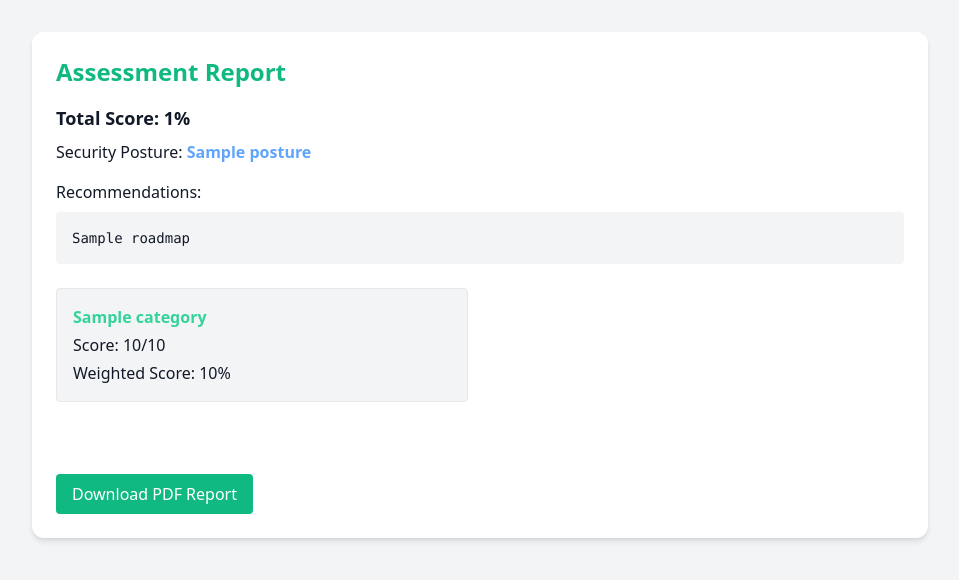
After one commit to vmvansh27/CyboSecure-project, a Flask app: template backend/templates/report.html in a window 1280 px wide. The commit adds this page. Shown: the top 580 px of the page, without its empty margins (160-1119 px from the left). Run offline with Flask 3, Linux system fonts and the light colour scheme; the template is opened without the code that fills it: most values are stand-ins (such as "Sample title", 1, 10 or a date in 2020).

Commit message:
Added report page

```diff
--- a/backend/app.py
+++ b/backend/app.py
@@ -1,4 +1,3 @@
-
 from flask import Flask, render_template, request, make_response
 from fpdf import FPDF
 import matplotlib.pyplot as plt
@@ -6,6 +5,7 @@ import matplotlib
 matplotlib.use('Agg')
 import io
 import os
+import json
 from waitress import serve
 
 app = Flask(__name__)
@@ -42,13 +42,7 @@ categories = {
     }
 }
 
-@app.route('/')
-def home():
-    return render_template('assessment.html')
-
-@app.route('/generate_report', methods=['POST'])
-def generate_report():
-    form = request.form
+def calculate_scores(form):
     total_weighted_score = 0
     category_results = {}
 
@@ -76,7 +70,64 @@ def generate_report():
         "Weak"
     )
 
-    # Pie chart generation
+    if posture == "Weak":
+        roadmap = (
+            "Long-Term (12-24 Months):\n"
+            "- Access & Endpoint Management:\n"
+            "  - Implement advanced IAM solutions, including Single Sign-On (SSO) and Privileged Access Management (PAM).\n"
+            "  - Deploy endpoint detection and response (EDR) solutions across all devices.\n"
+            "- Industry-Specific Controls:\n"
+            "  - Achieve relevant industry certifications (e.g., PCI DSS, HIPAA) based on sector requirements.\n"
+            "  - Regularly assess and update controls to align with evolving industry standards."
+        )
+    elif posture == "Moderate":
+        roadmap = (
+            "Mid-Term (6-12 Months):\n"
+            "- Operations & Infrastructure:\n"
+            "  - Establish comprehensive incident and change management processes.\n"
+            "  - Deploy intrusion prevention systems (IPS) and secure VPNs for remote access.\n"
+            "- Application & Data Security:\n"
+            "  - Integrate Web Application Firewalls (WAF) and Security Information and Event Management (SIEM) tools.\n"
+            "  - Ensure sensitive data is encrypted both at rest and in transit."
+        )
+    else:
+        roadmap = (
+            "Short-Term (0-6 Months):\n"
+            "- Governance & Compliance:\n"
+            "  - Appoint a Data Protection Officer (DPO) or Chief Information Security Officer (CISO).\n"
+            "  - Develop and implement a Cyber Crisis Management Plan (CCMP).\n"
+            "  - Ensure compliance with CERT-IN's 6-hour incident reporting requirement.\n"
+            "- Technical Controls:\n"
+            "  - Implement or enhance firewall configurations.\n"
+            "  - Automate patch management processes.\n"
+            "  - Enforce 2FA across all applications and endpoints."
+        )
+
+    return category_results, final_percentage, posture, roadmap
+
+@app.route('/')
+def home():
+    return render_template('assessment.html')
+
+@app.route('/generate_report', methods=['POST'])
+def generate_report():
+    form = request.form.to_dict()
+    category_results, final_percentage, posture, roadmap = calculate_scores(form)
+
+    return render_template('report.html',
+                           form=form,
+                        #    form_data=form,  # ✅ FIX: include form_data to be serialized in report.html
+                           category_results=category_results,
+                           final_percentage=final_percentage,
+                           posture=posture,
+                           roadmap=roadmap,
+                           scores=category_results)
+
+@app.route('/download', methods=['POST'])
+def download():
+    form = json.loads(request.form['form_data'])
+    category_results, final_percentage, posture, roadmap = calculate_scores(form)
+
     labels = ['Score Received', 'Score Missed']
     sizes = [final_percentage, 100 - final_percentage]
     colors = ['#00d15f', '#ff4c4c']
@@ -92,7 +143,6 @@ def generate_report():
     chart_stream.seek(0)
     plt.close()
 
-    # PDF report generation
     pdf = FPDF()
     pdf.add_page()
 
@@ -136,41 +186,6 @@ def generate_report():
     pdf.cell(200, 10, "Roadmap Recommendation", ln=True, align="L")
     pdf.ln(5)
     pdf.set_font("Arial", "", 12)
-
-    if posture == "Weak":
-        roadmap = (
-            "Long-Term (12-24 Months):\n"
-            "- Access & Endpoint Management:\n"
-            "  - Implement advanced IAM solutions, including Single Sign-On (SSO) and Privileged Access Management (PAM).\n"
-            "  - Deploy endpoint detection and response (EDR) solutions across all devices.\n"
-            "- Industry-Specific Controls:\n"
-            "  - Achieve relevant industry certifications (e.g., PCI DSS, HIPAA) based on sector requirements.\n"
-            "  - Regularly assess and update controls to align with evolving industry standards."
-        )
-    elif posture == "Moderate":
-        roadmap = (
-            "Mid-Term (6-12 Months):\n"
-            "- Operations & Infrastructure:\n"
-            "  - Establish comprehensive incident and change management processes.\n"
-            "  - Deploy intrusion prevention systems (IPS) and secure VPNs for remote access.\n"
-            "- Application & Data Security:\n"
-            "  - Integrate Web Application Firewalls (WAF) and Security Information and Event Management (SIEM) tools.\n"
-            "  - Ensure sensitive data is encrypted both at rest and in transit."
-        )
-    else:
-        roadmap = (
-            "Short-Term (0-6 Months):\n"
-            "- Governance & Compliance:\n"
-            "  - Appoint a Data Protection Officer (DPO) or Chief Information Security Officer (CISO).\n"
-            "  - Develop and implement a Cyber Crisis Management Plan (CCMP).\n"
-            "  - Ensure compliance with CERT-IN's 6-hour incident reporting requirement.\n"
-            "- Technical Controls:\n"
-            "  - Implement or enhance firewall configurations.\n"
-            "  - Automate patch management processes.\n"
-            "  - Enforce 2FA across all applications and endpoints."
-        )
-
-
     pdf.multi_cell(0, 10, roadmap)
 
     response = make_response(pdf.output(dest="S").encode("latin1", errors="ignore"))
--- /dev/null
+++ b/backend/templates/report.html
@@ -0,0 +1,71 @@
+<!DOCTYPE html>
+<html lang="en" class="dark">
+  <head>
+    <meta charset="UTF-8" />
+    <meta name="viewport" content="width=device-width, initial-scale=1.0" />
+    <title>Assessment Report</title>
+    <link
+      href="https://cdn.jsdelivr.net/npm/tailwindcss@2.2.19/dist/tailwind.min.css"
+      rel="stylesheet"
+    />
+  </head>
+  <body class="bg-gray-100 dark:bg-gray-900 text-gray-900 dark:text-white p-8">
+    <div
+      class="max-w-4xl mx-auto bg-white dark:bg-gray-800 rounded-xl shadow-md p-6"
+    >
+      <h1 class="text-2xl font-bold mb-4 text-green-500">Assessment Report</h1>
+
+      <div class="mb-6">
+        <h2 class="text-lg font-semibold">
+          Total Score: {{ final_percentage }}%
+        </h2>
+        <h3 class="text-md font-medium mt-2">
+          Security Posture:
+          <span class="text-blue-400 font-semibold">{{ posture }}</span>
+        </h3>
+        <h3 class="text-md font-medium mt-4">Recommendations:</h3>
+        <pre
+          class="whitespace-pre-wrap bg-gray-100 dark:bg-gray-700 p-4 rounded text-sm mt-2"
+        >
+{{ roadmap }}</pre
+        >
+      </div>
+
+      <div class="grid grid-cols-1 md:grid-cols-2 gap-6 mt-6">
+        {% for category, score in scores.items() %}
+        <div class="border p-4 rounded bg-gray-100 dark:bg-gray-700">
+          <h4 class="font-semibold text-green-400">{{ category }}</h4>
+          <p class="mt-1">Score: {{ score.score }}/{{ score.total }}</p>
+          <p class="mt-1">
+            Weighted Score: {{ score.weighted_score | round(2) }}%
+          </p>
+        </div>
+        {% endfor %}
+      </div>
+
+      <!-- <form action="/download" method="post" class="mt-8">
+        <input
+          type="hidden"
+          name="form_data"
+          value="{{ form | tojson | safe }}"
+        />
+        <button
+          type="submit"
+          class="bg-blue-500 hover:bg-blue-600 text-white px-4 py-2 rounded mt-4"
+        >
+          Download PDF Report
+        </button>
+      </form> -->
+
+      <form action="/download" method="post" class="mt-8">
+        <textarea name="form_data" class="hidden">{{ form | tojson }}</textarea>
+        <button
+          type="submit"
+          class="mt-10 bg-green-500 dark:bg-green-700 text-white px-4 py-2 rounded cursor-pointer hover:bg-green-600 dark:hover:bg-green-800"
+        >
+          Download PDF Report
+        </button>
+      </form>
+    </div>
+  </body>
+</html>
```
Also changed, not shown: backend/templates/assessment.html (+51 -15 lines).
